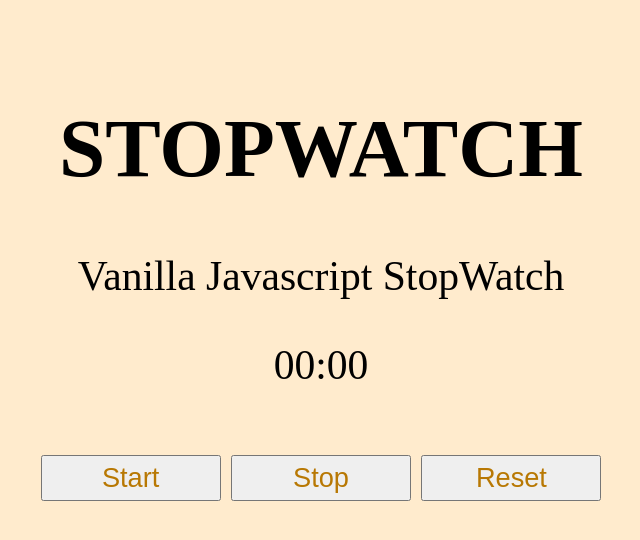
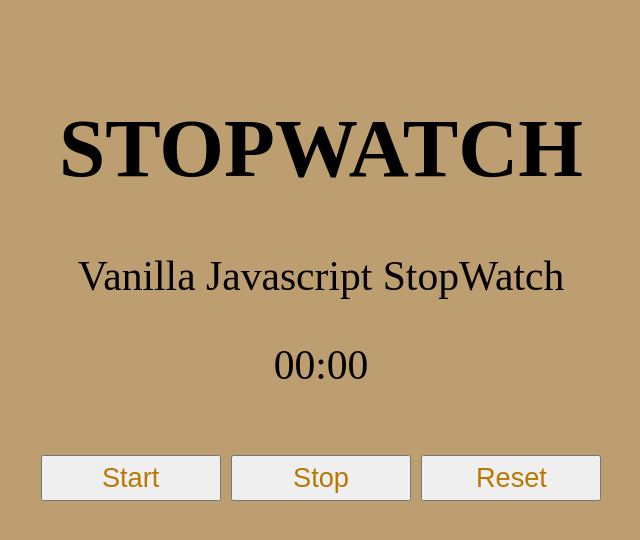
Before and after one commit to otfigo87/stopWatch, a plain HTML site: page index.html in a window 1280 px wide. Shown: the whole page, without its empty margins (319-959 px from the left). Drawn offline with Linux system fonts and the light colour scheme.

Commit message:
backgroundColor

```diff
--- a/style.css
+++ b/style.css
@@ -1,5 +1,5 @@
 body {
-    background-color: blanchedalmond;
+    background-color: rgb(189, 158, 112);
 }
 main {
     text-align: center;
```
